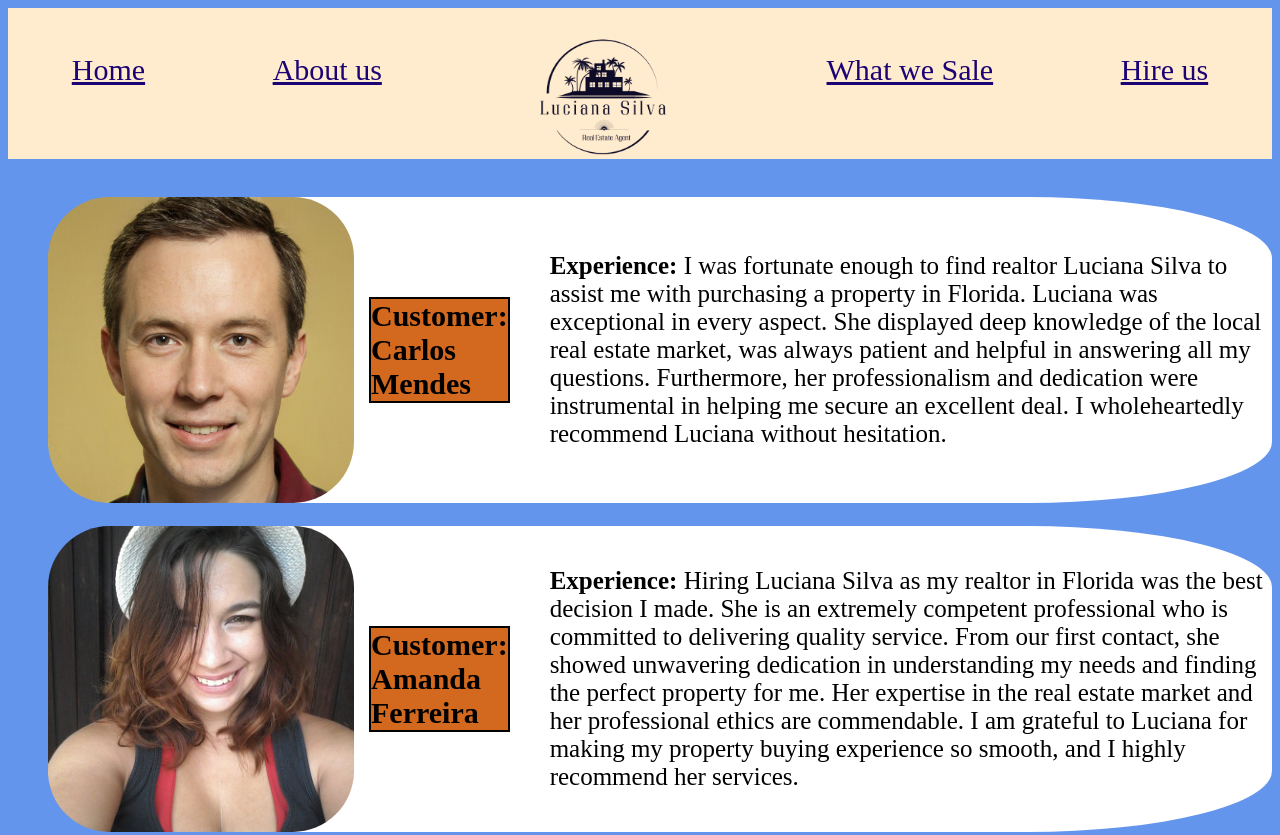
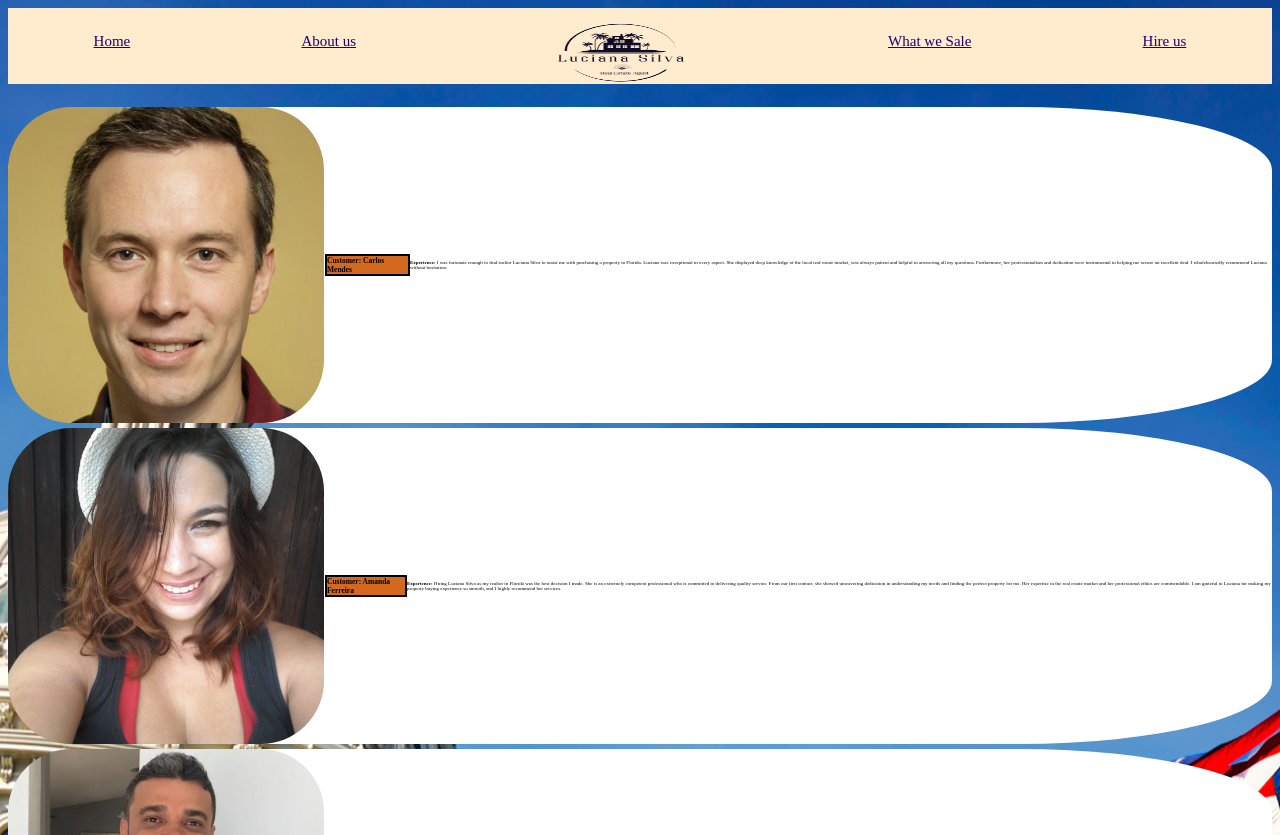
Before and after one commit to JoilsonSampaioN/Project-Realtor-Page, a plain HTML site: page index.html in a window 1280 px wide. Shown: the top 835 px of the page. Drawn offline with Linux system fonts and the light colour scheme; a web font is replaced by a local one.

Commit message:
responsividade height

```diff
--- a/src/style.css
+++ b/src/style.css
@@ -69,3 +69,55 @@ ul{
         background-position: center;
     }
     }
+    @media (max-width:390px){
+        header {
+            height: 2cm;
+            width: 100%;
+        }
+        a{
+            padding-top: 0%;
+            font-size: 15px;
+            text-align: center;
+            margin-top: 25px;
+        }
+        .fotos-review{
+            margin-right: 1px;
+        }
+        ul{
+            font-size: 5px;
+            padding-left: 0px;
+        }
+        li{
+            padding-left: 0px;
+        }
+        body{
+            background-image: url(./img/fundo-what-we-sale.jpg);
+            background-position: center;
+        }
+        }
+        @media(max-height:844px){
+            header {
+                height: 2cm;
+                width: 100%;
+            }
+            a{
+                padding-top: 0%;
+                font-size: 15px;
+                text-align: center;
+                margin-top: 25px;
+            }
+            .fotos-review{
+                margin-right: 1px;
+            }
+            ul{
+                font-size: 5px;
+                padding-left: 0px;
+            }
+            li{
+                padding-left: 0px;
+            }
+            body{
+                background-image: url(./img/fundo-what-we-sale.jpg);
+                background-position: center;
+            }
+        }
--- a/src/style2.css
+++ b/src/style2.css
@@ -91,3 +91,29 @@ a{
         background-image: url(./img/fundo-what-we-sale.jpg);
     }
     }
+    @media(max-height:844px){
+        header {
+            height: 2cm;
+            width: 100%;
+        }
+        a{
+            padding-top: 0%;
+            font-size: 15px;
+            text-align: center;
+            margin-top: 25px;
+        }
+        .fotos-review{
+            margin-right: 1px;
+        }
+        ul{
+            font-size: 5px;
+            padding-left: 0px;
+        }
+        li{
+            padding-left: 0px;
+        }
+        body{
+            background-image: url(./img/fundo-what-we-sale.jpg);
+            background-position: center;
+        }
+        }
--- a/src/style3.css
+++ b/src/style3.css
@@ -76,3 +76,29 @@ a{
       background-attachment: fixed;
     }
     }
+    @media(max-height:844px){
+      header {
+          height: 2cm;
+          width: 100%;
+      }
+      a{
+          padding-top: 0%;
+          font-size: 15px;
+          text-align: center;
+          margin-top: 25px;
+      }
+      .fotos-review{
+          margin-right: 1px;
+      }
+      ul{
+          font-size: 5px;
+          padding-left: 0px;
+      }
+      li{
+          padding-left: 0px;
+      }
+      body{
+          background-image: url(./img/fundo-what-we-sale.jpg);
+          background-position: center;
+      }
+      }
--- a/src/style4.css
+++ b/src/style4.css
@@ -61,3 +61,29 @@ div{
         background-position: center;
     }
     }
+    @media(max-height:844px){
+        header {
+            height: 2cm;
+            width: 100%;
+        }
+        a{
+            padding-top: 0%;
+            font-size: 15px;
+            text-align: center;
+            margin-top: 25px;
+        }
+        .fotos-review{
+            margin-right: 1px;
+        }
+        ul{
+            font-size: 5px;
+            padding-left: 0px;
+        }
+        li{
+            padding-left: 0px;
+        }
+        body{
+            background-image: url(./img/fundo-what-we-sale.jpg);
+            background-position: center;
+        }
+        }
```
